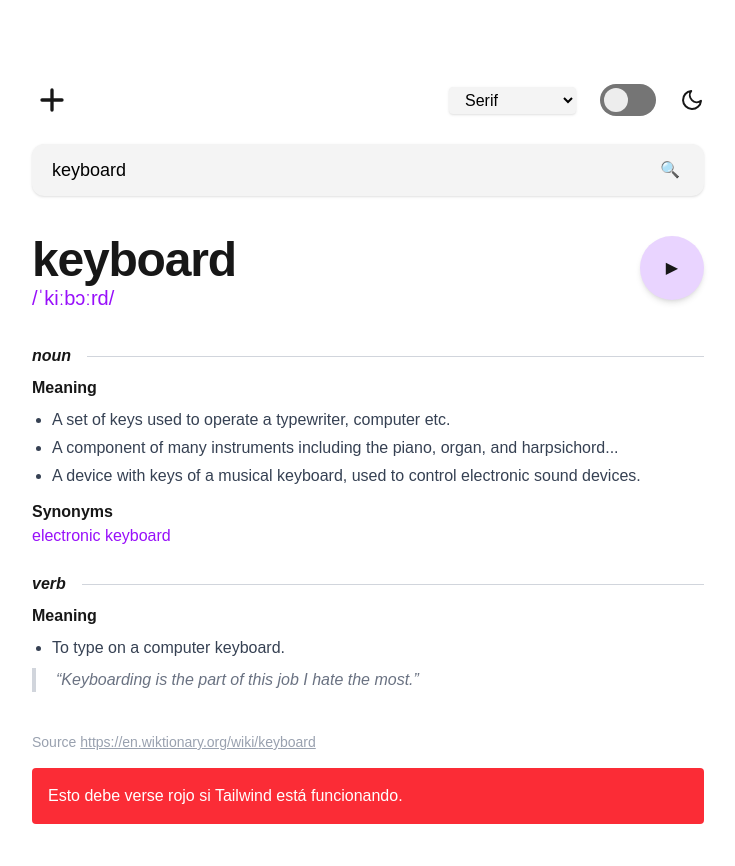
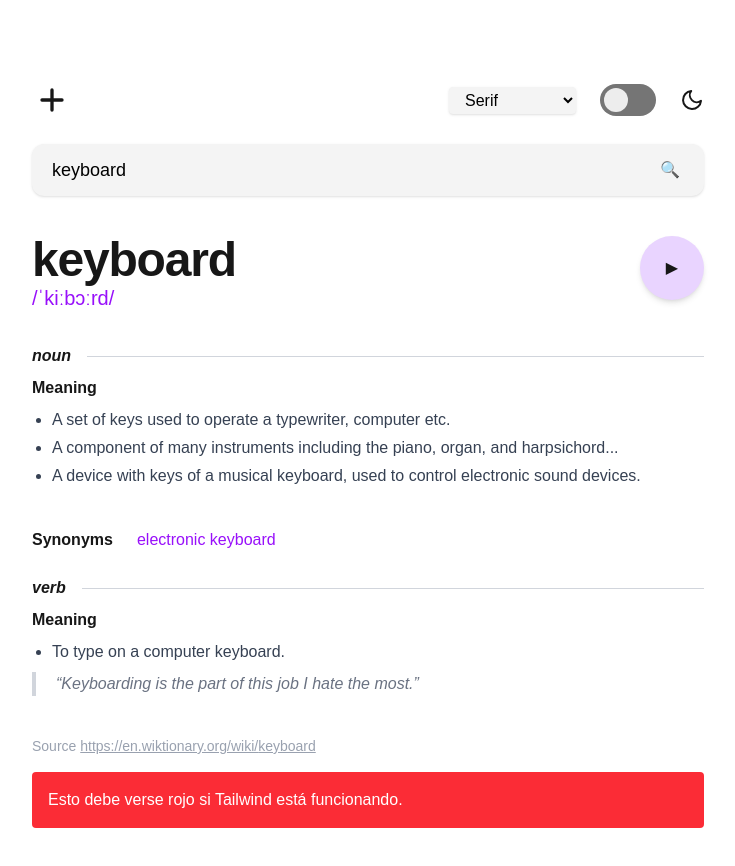
Before and after one commit to ckcristock/dictionary-app, a Next.js app: page / in a window 1280 px wide. Shown: the top 866 px of the page, without its empty margins (272-1007 px from the left). Built offline with nearby package versions, Linux system fonts and the light colour scheme.

Commit message:
synonyms and text were aligned

```diff
--- a/src/app/components/DefinitionGroup.tsx
+++ b/src/app/components/DefinitionGroup.tsx
@@ -24,22 +24,25 @@ const DefinitionGroup: React.FC<DefinitionGroupProps> = ({
         <li key={i}>{m}</li>
       ))}
     </ul>
-    {synonyms?.length && (
-      <>
-        <p className="mt-3 font-semibold">Synonyms</p>
+    {synonyms && synonyms.length > 0 && (
+      <div className="mt-10 flex items-center gap-6 flex-wrap">
+        <p className="font-semibold whitespace-nowrap">Synonyms</p>
+        <div className="flex flex-wrap gap-2">
           {synonyms.map((s, i) => (
             <a
               key={i}
               href={`https://en.wiktionary.org/wiki/${s}`}
               target="_blank"
               rel="noopener noreferrer"
-            className="text-purple-600 hover:underline block"
+              className="text-purple-600 hover:underline"
             >
               {s}
             </a>
           ))}
-      </>
+        </div>
+      </div>
     )}
+
     {quote && (
       <blockquote className="mt-2 pl-5 border-l-4 border-gray-300 dark:border-gray-600 italic text-gray-500 dark:text-gray-400">
         {quote}
```
Lines whose indentation alone changed are shown as unchanged.
